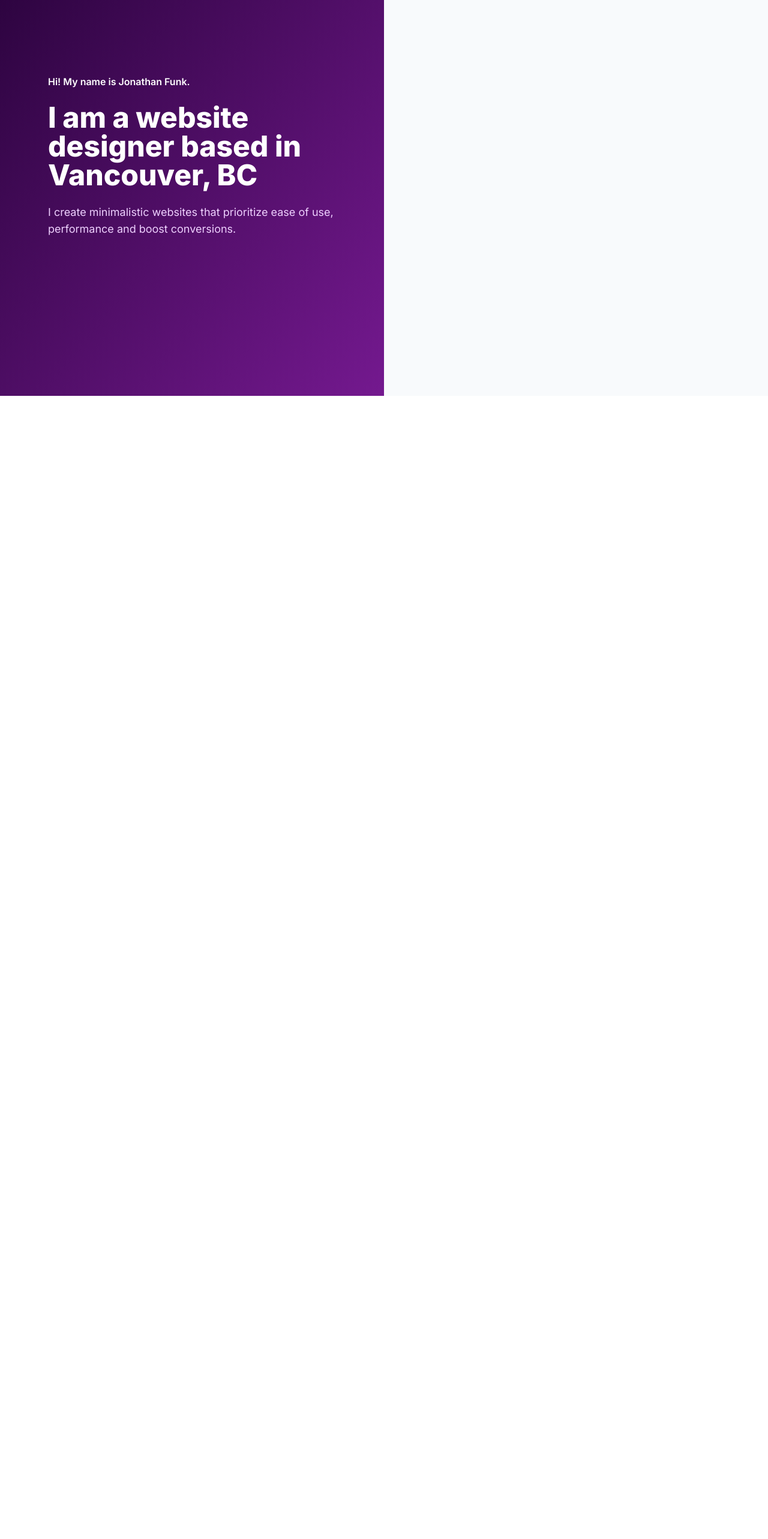
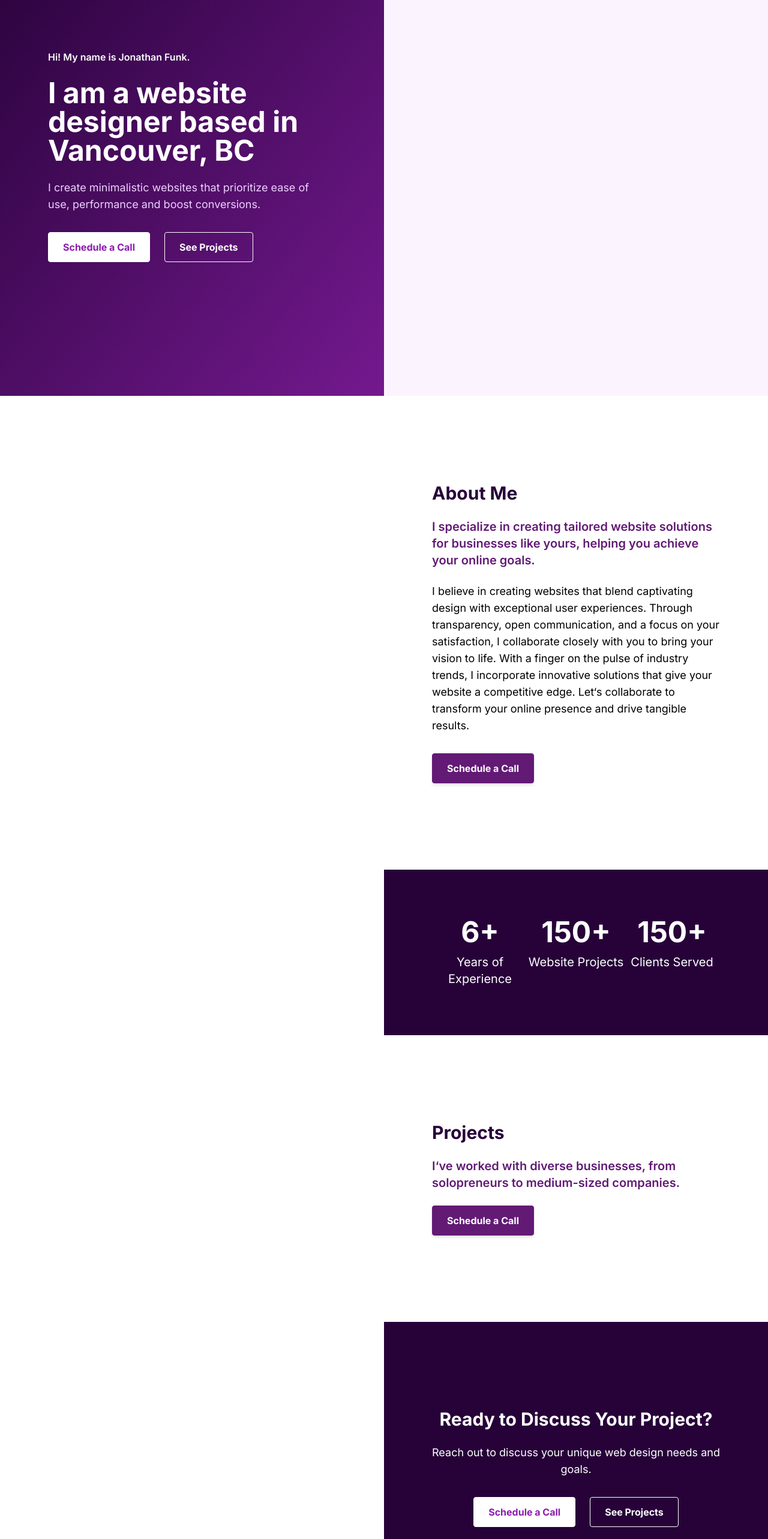
Before and after one commit to jonathanfunk/personal-site-v3, a Next.js app: page / in a window 1280 px wide. Shown: the part 140-2706 px from the top of the page at 60% size. Before the commit the page ends 800 px from the top, so only its background shows below. Built offline with nearby package versions, Linux system fonts and the light colour scheme.

Commit message:
bulk of the home page built out

```diff
--- a/app/layout.js
+++ b/app/layout.js
@@ -1,5 +1,6 @@
 import { Inter } from 'next/font/google';
 import './globals.css';
+import Footer from './../components/Footer';
 
 const inter = Inter({ subsets: ['latin'] });
 
@@ -12,7 +13,10 @@ export const metadata = {
 export default function RootLayout({ children }) {
 	return (
 		<html lang='en'>
-			<body className={inter.className}>{children}</body>
+			<body className={inter.className}>
+				{children}
+				<Footer />
+			</body>
 		</html>
 	);
 }
--- a/app/page.js
+++ b/app/page.js
@@ -1,11 +1,78 @@
 import Image from 'next/image';
 import Hero from './../components/Hero';
+import CTA from './../components/CTA';
 
 export default function Home() {
 	return (
-		<div className='lg:flex'>
+		<div>
 			<Hero />
-			<main className='lg:min-h-screen lg:w-1/2 bg-slate-50'></main>
+			<main className='lg:w-1/2 lg:ml-[50%]'>
+				<section className='lg:min-h-screen bg-seance-50'></section>
+				<section className='px-7 py-20 lg:px-20 lg:py-36'>
+					<div className='container max-w-xl'>
+						<h2 className='text-3xl mb-6 text-seance-950 font-bold'>
+							About Me
+						</h2>
+						<p className='text-seance-900 text-xl font-semibold mb-6'>
+							I specialize in creating tailored website solutions for businesses
+							like yours, helping you achieve your online goals.
+						</p>
+						<p className='text-lg mb-8'>
+							I believe in creating websites that blend captivating design with
+							exceptional user experiences. Through transparency, open
+							communication, and a focus on your satisfaction, I collaborate
+							closely with you to bring your vision to life. With a finger on
+							the pulse of industry trends, I incorporate innovative solutions
+							that give your website a competitive edge. Let&lsquo;s collaborate
+							to transform your online presence and drive tangible results.
+						</p>
+						<div>
+							<a
+								className='py-3 px-6 text-white font-bold border-solid border border-seance-900 rounded bg-seance-900 mr-6 inline-block shadow-md'
+								href='#'
+							>
+								Schedule a Call
+							</a>
+						</div>
+					</div>
+				</section>
+				<section className='bg-seance-950 px-7 py-11 lg:p-20'>
+					<div className='container lg:grid lg:grid-cols-3 text-center text-white'>
+						<div className=' mb-8 lg:mb-0'>
+							<h3 className='text-5xl font-bold mb-3'>6+</h3>
+							<p className='text-xl'>Years of Experience</p>
+						</div>
+						<div className=' mb-8 lg:mb-0'>
+							<h3 className='text-5xl font-bold mb-3'>150+</h3>
+							<p className='text-xl'>Website Projects</p>
+						</div>
+						<div>
+							<h3 className='text-5xl font-bold mb-3'>150+</h3>
+							<p className='text-xl'>Clients Served</p>
+						</div>
+					</div>
+				</section>
+				<section className='px-7 py-20 lg:px-20 lg:py-36'>
+					<div className='container'>
+						<h2 className='text-3xl mb-6 text-seance-950 font-bold max-w-xl'>
+							Projects
+						</h2>
+						<p className='text-seance-900 text-xl font-semibold mb-6 max-w-xl'>
+							I&lsquo;ve worked with diverse businesses, from solopreneurs to
+							medium-sized companies.
+						</p>
+						<div>
+							<a
+								className='py-3 px-6 text-white font-bold border-solid border border-seance-900 rounded bg-seance-900 mr-6 inline-block shadow-md'
+								href='#'
+							>
+								Schedule a Call
+							</a>
+						</div>
+					</div>
+				</section>
+				<CTA />
+			</main>
 		</div>
 	);
 }
--- /dev/null
+++ b/components/CTA.js
@@ -0,0 +1,30 @@
+const Hero = () => {
+	return (
+		<section className='bg-seance-950 px-7 py-20 lg:px-20 lg:py-36 flex justify-center'>
+			<div className='container max-w-xl text-center'>
+				<h2 className='text-3xl mb-6 text-white font-bold'>
+					Ready to Discuss Your Project?
+				</h2>
+				<p className='text-white text-lg mb-8'>
+					Reach out to discuss your unique web design needs and goals.
+				</p>
+				<div className='flex flex-col md:flex-row md:justify-center'>
+					<a
+						className='text-center py-3 px-6 text-seance-700 font-bold border-solid border border-white rounded bg-white g-white mb-3 md:mr-6 md:mb-0'
+						href='#'
+					>
+						Schedule a Call
+					</a>
+					<a
+						className='text-center py-3 px-6 text-white font-bold border-solid border border-white rounded'
+						href='#'
+					>
+						See Projects
+					</a>
+				</div>
+			</div>
+		</section>
+	);
+};
+
+export default Hero;
--- /dev/null
+++ b/components/Footer.js
@@ -0,0 +1,11 @@
+const Footer = () => {
+	return (
+		<footer className=' bg-seance-950 border-t border-seance-800 px-20 py-5 lg:w-1/2 lg:ml-[50%]'>
+			<p className='text-sm text-seance-300'>
+				Copyright © {new Date().getFullYear()} Jonathan Funk
+			</p>
+		</footer>
+	);
+};
+
+export default Footer;
--- a/components/Hero.js
+++ b/components/Hero.js
@@ -1,17 +1,31 @@
 const Hero = () => {
 	return (
-		<div className='min-h-96 p-8 flex items-center flex-wrap bg-gradient-to-br from-seance-950 to-seance-800 lg:min-h-screen lg:w-1/2 lg:px-20'>
+		<section className='min-h-96 p-8 flex items-center flex-wrap bg-gradient-to-br from-seance-950 to-seance-800 lg:min-h-screen lg:w-1/2 lg:px-20 lg:fixed'>
 			<div className='text-white max-w-xl'>
 				<h4 className='font-semibold  mb-6'>Hi! My name is Jonathan Funk.</h4>
-				<h1 className='text-3xl lg:text-5xl font-extrabold  mb-6'>
+				<h1 className='text-3xl lg:text-5xl font-bold  mb-6'>
 					I am a website designer based in Vancouver, BC
 				</h1>
-				<p className='text-seance-200 lg:text-lg'>
+				<p className='text-seance-200 max-w-md lg:text-lg mb-8'>
 					I create minimalistic websites that prioritize ease of use,
 					performance and boost conversions.
 				</p>
+				<div className='flex flex-col md:flex-row'>
+					<a
+						className='text-center py-3 px-6 text-seance-700 font-bold border-solid border border-white rounded bg-white mb-3 md:mr-6 md:mb-0'
+						href='#'
+					>
+						Schedule a Call
+					</a>
+					<a
+						className='text-center py-3 px-6 text-white font-bold border-solid border border-white rounded'
+						href='#'
+					>
+						See Projects
+					</a>
+				</div>
 			</div>
-		</div>
+		</section>
 	);
 };
 
```
